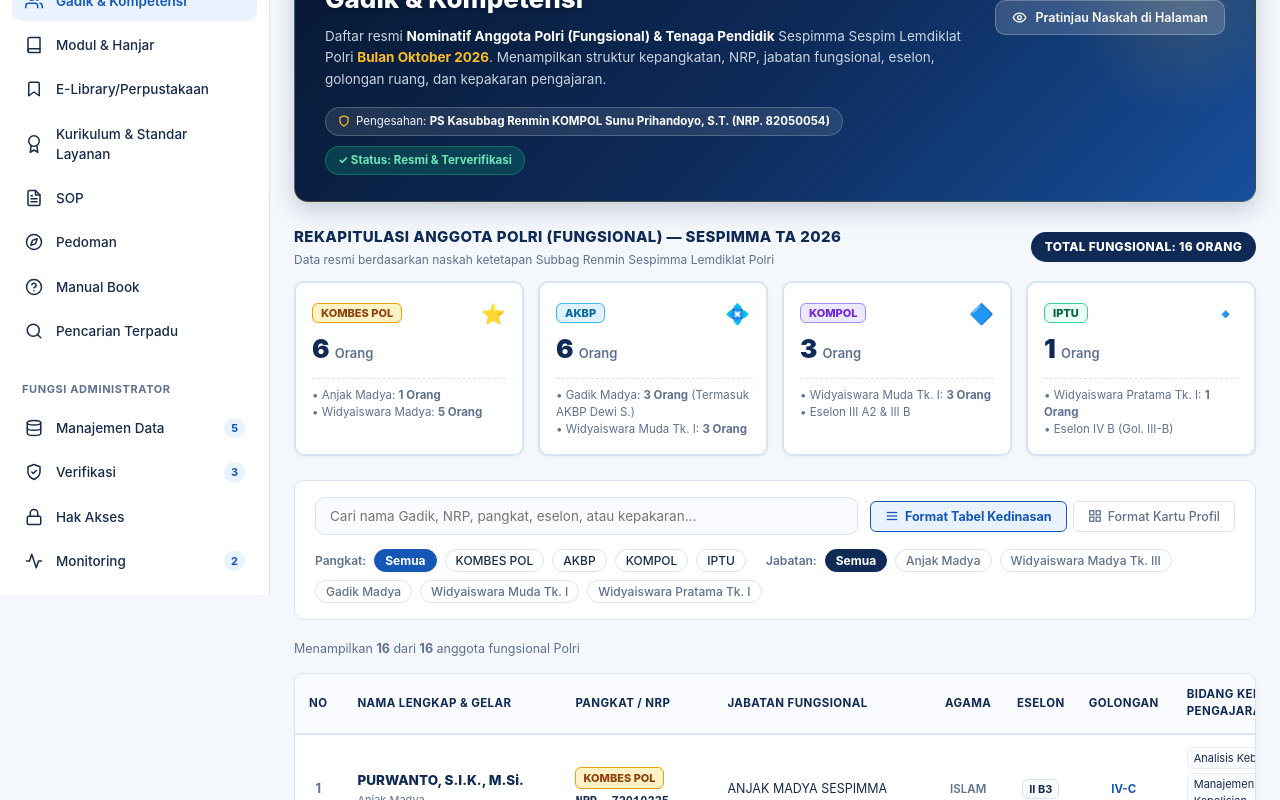
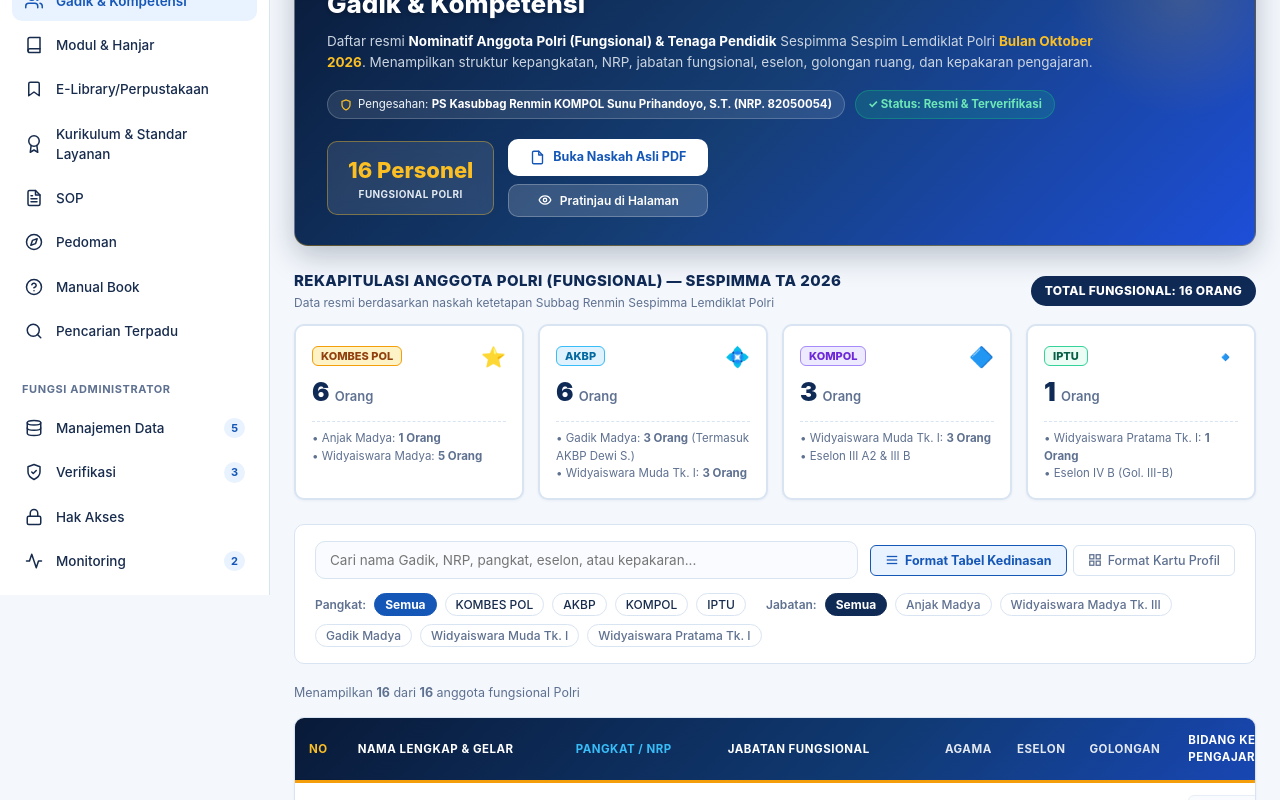
Before and after one commit to dennyssdm/Sipintar, a Next.js app: page /gadik in a window 1280 px wide. Shown: the part 240-1040 px from the top of the page. Built offline with nearby package versions, Linux system fonts and the light colour scheme.

Commit message:
style: tambahkan warna gradien tone dan border emas pada header halaman serta thead tabel gadik

```diff
--- a/src/components/GadikDirectory.tsx
+++ b/src/components/GadikDirectory.tsx
@@ -119,13 +119,16 @@ export const GadikDirectory: React.FC = () => {
       {/* Page Header Institusional Toned */}
       <header
         style={{
-          background: 'linear-gradient(135deg, #071731 0%, #0d2a58 50%, #174f9c 100%)',
+          background: 'linear-gradient(135deg, #091a38 0%, #153e75 50%, #1d4ed8 100%)',
           color: '#ffffff',
-          border: '1px solid rgba(251, 191, 36, 0.25)',
+          borderTop: '4px solid #f59e0b',
+          borderLeft: '1px solid rgba(251, 191, 36, 0.35)',
+          borderRight: '1px solid rgba(251, 191, 36, 0.35)',
+          borderBottom: '1px solid rgba(251, 191, 36, 0.35)',
           borderRadius: 'var(--radius-lg)',
-          padding: '26px 30px',
+          padding: '28px 32px',
           marginBottom: '24px',
-          boxShadow: '0 8px 24px rgba(7, 23, 49, 0.2)',
+          boxShadow: '0 10px 30px rgba(7, 23, 49, 0.25)',
           position: 'relative',
           overflow: 'hidden',
         }}
@@ -224,8 +227,29 @@ export const GadikDirectory: React.FC = () => {
             </div>
           </div>
 
-          {/* Quick PDF Action Buttons */}
-          <div style={{ display: 'flex', flexDirection: 'column', gap: '10px', minWidth: '220px' }}>
+          {/* Quick PDF Action Buttons & Stats */}
+          <div style={{ display: 'flex', alignItems: 'center', gap: '14px', flexWrap: 'wrap' }}>
+            <div
+              style={{
+                padding: '12px 20px',
+                borderRadius: 'var(--radius-md)',
+                backgroundColor: 'rgba(255, 255, 255, 0.1)',
+                backdropFilter: 'blur(8px)',
+                border: '1px solid rgba(251, 191, 36, 0.4)',
+                color: '#ffffff',
+                textAlign: 'center',
+                fontWeight: 800,
+                fontSize: '22px',
+                minWidth: '140px',
+              }}
+            >
+              <div style={{ color: '#fbbf24' }}>{filteredMembers.length} Personel</div>
+              <div style={{ fontSize: '10px', fontWeight: 700, textTransform: 'uppercase', color: '#e2e8f0', letterSpacing: '0.4px' }}>
+                Fungsional Polri
+              </div>
+            </div>
+
+            <div style={{ display: 'flex', flexDirection: 'column', gap: '8px', minWidth: '200px' }}>
               <a
                 href={REKAPITULASI_NOMINATIF_GADIK.pdfUrl}
                 target="_blank"
@@ -237,13 +261,13 @@ export const GadikDirectory: React.FC = () => {
                   alignItems: 'center',
                   justifyContent: 'center',
                   gap: '8px',
-                padding: '10px 16px',
-                fontSize: '13px',
+                  padding: '9px 16px',
+                  fontSize: '12.5px',
                   fontWeight: 700,
                   boxShadow: 'var(--shadow-sm)',
                 }}
               >
-              <svg width="16" height="16" viewBox="0 0 24 24" fill="none" stroke="currentColor" strokeWidth="2.2" strokeLinecap="round" strokeLinejoin="round">
+                <svg width="15" height="15" viewBox="0 0 24 24" fill="none" stroke="currentColor" strokeWidth="2.2" strokeLinecap="round" strokeLinejoin="round">
                   <path d="M14 2H6a2 2 0 0 0-2 2v16a2 2 0 0 0 2 2h12a2 2 0 0 0 2-2V8z" />
                   <polyline points="14 2 14 8 20 8" />
                 </svg>
@@ -259,17 +283,18 @@ export const GadikDirectory: React.FC = () => {
                   alignItems: 'center',
                   justifyContent: 'center',
                   gap: '8px',
-                padding: '9px 16px',
-                fontSize: '12.5px',
+                  padding: '8px 16px',
+                  fontSize: '12px',
                   fontWeight: 600,
                 }}
               >
-              <svg width="15" height="15" viewBox="0 0 24 24" fill="none" stroke="currentColor" strokeWidth="2.2" strokeLinecap="round" strokeLinejoin="round">
+                <svg width="14" height="14" viewBox="0 0 24 24" fill="none" stroke="currentColor" strokeWidth="2.2" strokeLinecap="round" strokeLinejoin="round">
                   <path d="M2 12s3-7 10-7 10 7 10 7-3 7-10 7-10-7-10-7Z" />
                   <circle cx="12" cy="12" r="3" />
                 </svg>
-              <span>{showDocPreview ? 'Sembunyikan Naskah PDF' : 'Pratinjau Naskah di Halaman'}</span>
+                <span>{showDocPreview ? 'Tutup Naskah' : 'Pratinjau di Halaman'}</span>
               </button>
+            </div>
           </div>
         </div>
 
@@ -736,24 +761,24 @@ export const GadikDirectory: React.FC = () => {
             <thead>
               <tr
                 style={{
-                  backgroundColor: 'var(--color-surface-hover)',
-                  borderBottom: '2px solid var(--color-border)',
-                  color: 'var(--color-navy)',
+                  background: 'linear-gradient(135deg, #091a38 0%, #103a74 50%, #1d4ed8 100%)',
+                  color: '#ffffff',
                   fontWeight: 800,
                   fontSize: '11.5px',
                   textTransform: 'uppercase',
-                  letterSpacing: '0.4px',
+                  letterSpacing: '0.5px',
+                  borderBottom: '3px solid #f59e0b',
                 }}
               >
-                <th style={{ padding: '12px 14px', width: '45px', textAlign: 'center' }}>No</th>
-                <th style={{ padding: '12px 16px', minWidth: '220px' }}>Nama Lengkap & Gelar</th>
-                <th style={{ padding: '12px 14px', minWidth: '150px' }}>Pangkat / NRP</th>
-                <th style={{ padding: '12px 16px', minWidth: '220px' }}>Jabatan Fungsional</th>
-                <th style={{ padding: '12px 12px', width: '80px', textAlign: 'center' }}>Agama</th>
-                <th style={{ padding: '12px 12px', width: '90px', textAlign: 'center' }}>Eselon</th>
-                <th style={{ padding: '12px 12px', width: '80px', textAlign: 'center' }}>Golongan</th>
-                <th style={{ padding: '12px 16px', minWidth: '240px' }}>Bidang Kepakaran Pengajaran</th>
-                <th style={{ padding: '12px 14px', width: '110px', textAlign: 'center' }}>Aksi</th>
+                <th style={{ padding: '14px 14px', width: '45px', textAlign: 'center', color: '#fbbf24' }}>No</th>
+                <th style={{ padding: '14px 16px', minWidth: '220px', color: '#ffffff' }}>Nama Lengkap & Gelar</th>
+                <th style={{ padding: '14px 14px', minWidth: '150px', color: '#38bdf8' }}>Pangkat / NRP</th>
+                <th style={{ padding: '14px 16px', minWidth: '220px', color: '#ffffff' }}>Jabatan Fungsional</th>
+                <th style={{ padding: '14px 12px', width: '80px', textAlign: 'center', color: '#e2e8f0' }}>Agama</th>
+                <th style={{ padding: '14px 12px', width: '90px', textAlign: 'center', color: '#e2e8f0' }}>Eselon</th>
+                <th style={{ padding: '14px 12px', width: '80px', textAlign: 'center', color: '#e2e8f0' }}>Golongan</th>
+                <th style={{ padding: '14px 16px', minWidth: '240px', color: '#ffffff' }}>Bidang Kepakaran Pengajaran</th>
+                <th style={{ padding: '14px 14px', width: '110px', textAlign: 'center', color: '#fbbf24' }}>Aksi</th>
               </tr>
             </thead>
             <tbody>
```
Lines whose indentation alone changed are shown as unchanged.
